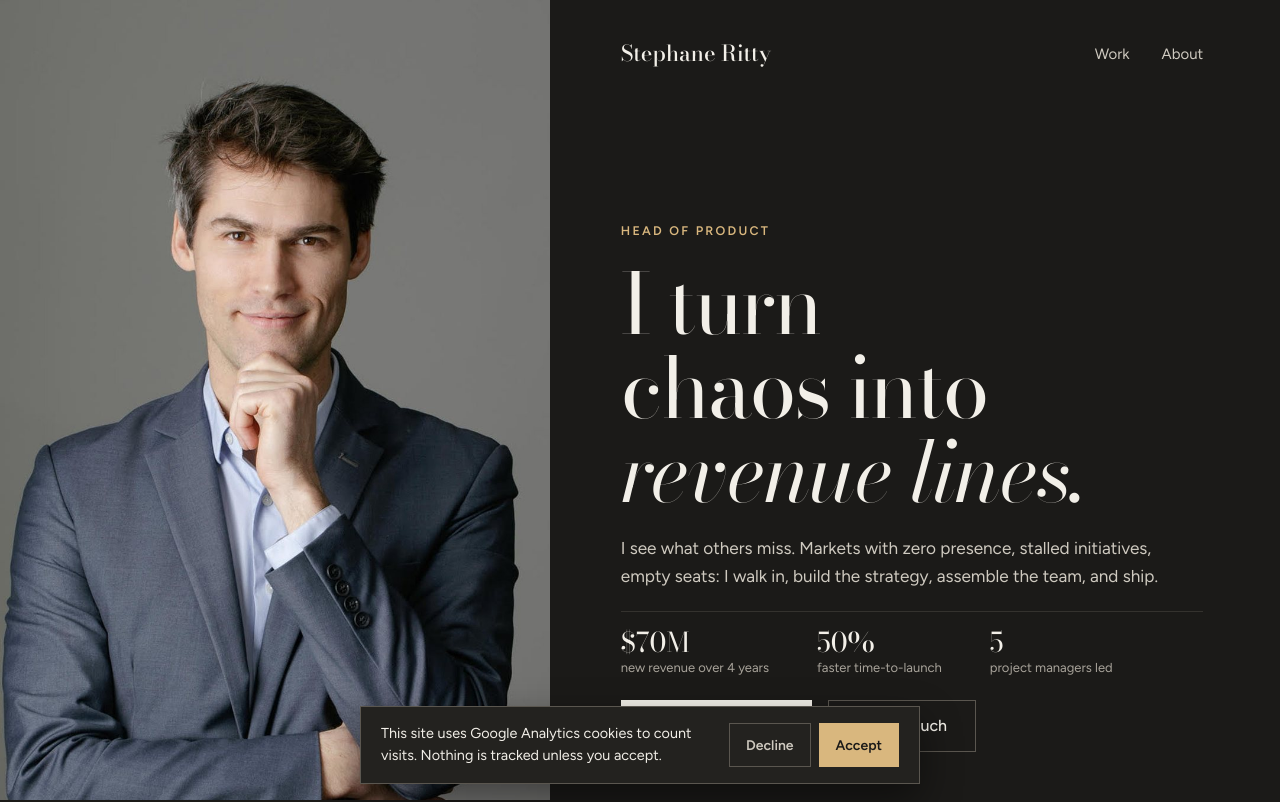
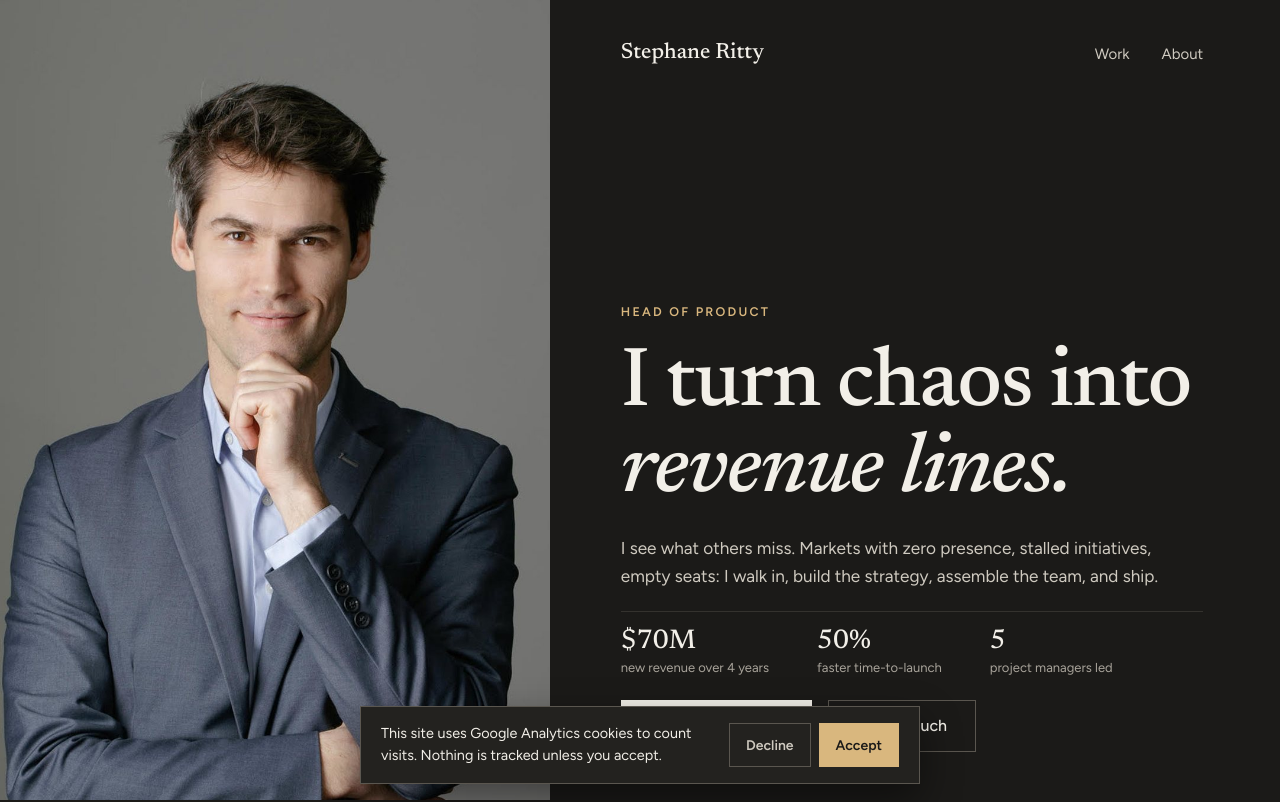
Before and after one commit to stephaneritty-del/portfolio, a React (Vite) app: page / in a window 1280 px wide. Shown: the top 802 px of the page. Built offline with nearby package versions, Linux system fonts and the light colour scheme.

Commit message:
Add files via upload

```diff
--- a/index.html
+++ b/index.html
@@ -10,10 +10,10 @@
     <link rel="icon" type="image/svg+xml" href="/favicon.svg" />
     <meta name="theme-color" content="#1B1A18" />
 
-    <!-- Fonts: Bodoni Moda (headlines) + Figtree (text) -->
+    <!-- Fonts: Newsreader (headlines) + Figtree (text) -->
     <link rel="preconnect" href="https://fonts.googleapis.com" />
     <link rel="preconnect" href="https://fonts.gstatic.com" crossorigin />
-    <link rel="stylesheet" href="https://fonts.googleapis.com/css2?family=Bodoni+Moda:ital,opsz,wght@0,6..96,400;0,6..96,500;1,6..96,400&family=Figtree:wght@400;500;600&display=swap" />
+    <link rel="stylesheet" href="https://fonts.googleapis.com/css2?family=Newsreader:ital,opsz,wght@0,6..72,400..600;1,6..72,400..600&family=Figtree:wght@400;500;600&display=swap" />
 
     <!-- Open Graph / LinkedIn / Slack previews -->
     <meta property="og:type" content="profile" />
--- a/src/styles.css
+++ b/src/styles.css
@@ -1,6 +1,6 @@
 /* ------------------------------------------------------------------
    stephaneritty.com: portrait editorial (direction C)
-   Fonts are loaded in index.html (Bodoni Moda + Figtree).
+   Fonts are loaded in index.html (Newsreader + Figtree).
    ------------------------------------------------------------------ */
 
 :root {
@@ -14,7 +14,7 @@
   --accent: #D9B77E;
   --warm: #E3957A;
 
-  --serif: 'Bodoni Moda', Didot, 'Bodoni 72', 'Bodoni MT', Georgia, serif;
+  --serif: 'Newsreader', Georgia, 'Times New Roman', serif;
   --sans: 'Figtree', ui-sans-serif, system-ui, -apple-system, 'Segoe UI', sans-serif;
 
   --pad: clamp(20px, 6vw, 88px);
@@ -53,11 +53,11 @@ a:focus-visible, button:focus-visible {
 
 .display-xl, .display-lg, .display-md, .display-sm {
   font-family: var(--serif);
-  font-weight: 400;
+  font-weight: 500;
   margin: 0;
   text-wrap: balance;
 }
-.display-xl { font-size: clamp(52px, 7vw, 100px); line-height: 1; letter-spacing: -0.025em; }
+.display-xl { font-size: clamp(52px, 7vw, 100px); line-height: 1.02; letter-spacing: -0.02em; }
 .display-lg { font-size: clamp(38px, 5vw, 72px); line-height: 1.08; letter-spacing: -0.02em; }
 .display-md { font-size: clamp(30px, 3.6vw, 56px); line-height: 1.1; letter-spacing: -0.015em; }
 .display-sm { font-size: clamp(22px, 2.4vw, 30px); line-height: 1.2; }
@@ -635,6 +635,15 @@ a:focus-visible, button:focus-visible {
   .button-row { width: 100%; }
 }
 
+/* Headline font (Newsreader) at a medium weight everywhere it's used,
+   so it stays solid and easy to read on phones and computers alike. */
+.site-name, .build-title, .toolkit-title, .chaos-end, .quote p,
+.case-fact-value, .hero-proof-value, .case-section-title, .case-body h4, .case-body h5,
+.stat-number, .opportunity-number, .result-number, .customer-insight,
+.transformation-note, .ceo-quote p, .app-title, .model-arrow {
+  font-weight: 500;
+}
+
 @media (prefers-reduced-motion: reduce) {
   *, *::before, *::after {
     animation-duration: 0.01ms !important;
```
